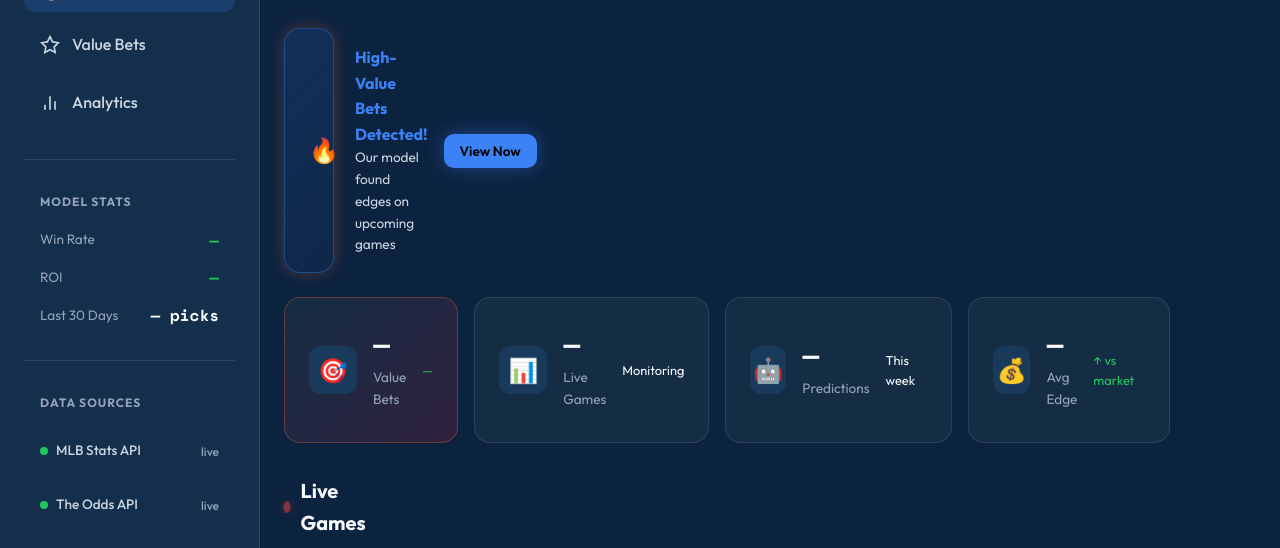
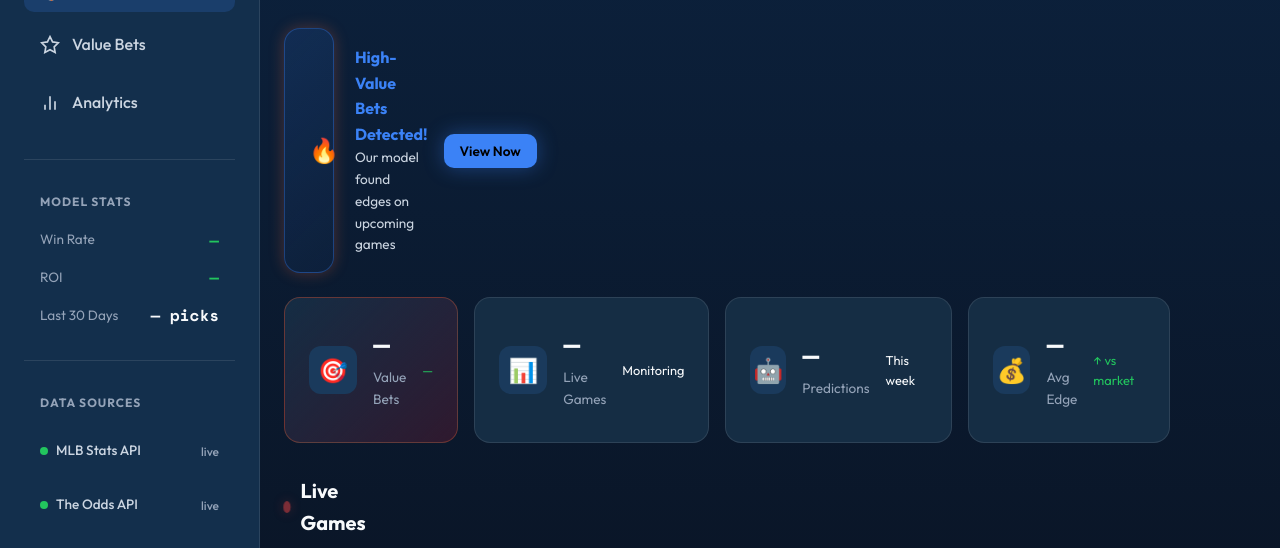
Before and after one commit to speddakotla/sportsedgebet, a website: page mlb-dashboard.html in a window 1280 px wide. Shown: the part 200-748 px from the top of the page. Drawn offline with nearby package versions, Linux system fonts and the light colour scheme.

Commit message:
Update mlb.css

```diff
--- a/styles/mlb.css
+++ b/styles/mlb.css
@@ -36,6 +36,15 @@
     --accent-glow: rgba(59, 130, 246, 0.38);
 }
 
+/* MLB page background – navy base with subtle stadium-style gradient */
+.mlb-theme,
+.mlb-theme .dashboard-layout {
+    background: linear-gradient(180deg, #0C2340 0%, #0a1628 50%, #0C2340 100%);
+}
+.mlb-theme .main-content {
+    background: transparent;
+}
+
 /* Small label tweaks */
 .mlb-icon {
     font-size: 1.1rem;
```
